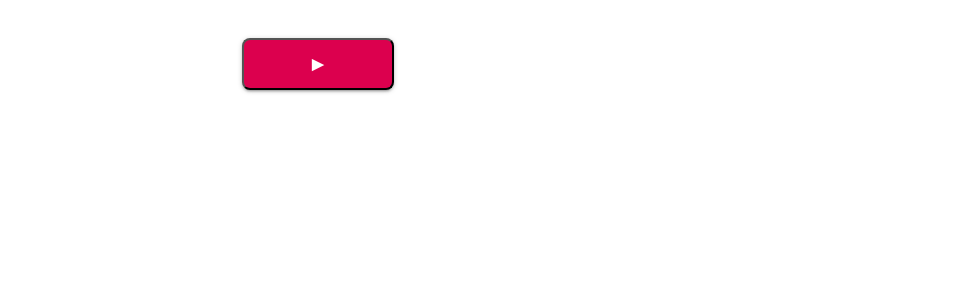
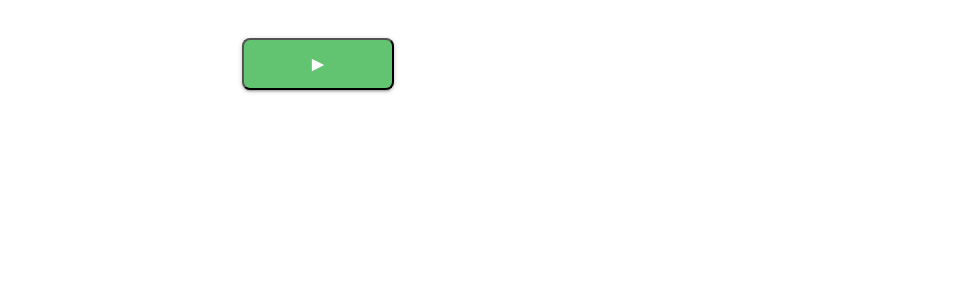
Before and after one commit to julieg18/color-card-memory-game, a website: page index.html in a window 1280 px wide. Shown: the part 418-724 px from the top of the page, without its empty margins (322-1280 px from the left). Drawn offline with Linux system fonts and the light colour scheme.

Commit message:
:sparkles: Implements random button colors on page start
Co-authored-by: Julie <julieheartcrochet@gmail.com>

```diff
--- a/index.html
+++ b/index.html
@@ -12,7 +12,7 @@
   <body>
     <main>
       <h1 class="title">Color Cards</h1>
-      <button class="play_button">&#9658;</button>
+      <button id="play_button" class="play_button">&#9658;</button>
     </main>
     <footer>
       <i class="fab fa-github icon"></i>
--- a/index.js
+++ b/index.js
@@ -1 +1,27 @@
-let colors = ['#9AD1D4', '#62C370', '#CC3363', '#0E0319'];
+const colors =  ['rgb(154, 209, 212)', 'rgb(98, 195, 112)', 'rgb(204, 51, 99)', 'rgb(14, 3, 25)']
+const htmlPlayButton = document.querySelector('#play_button');
+
+function main() {
+    window.addEventListener('load', handleOnLoad);
+}
+
+function handleOnLoad() {
+    setInterval(() => runRandomButton(), 2500)
+}
+
+function runRandomButton() {
+    const randomNumber = getRandomNumber();
+    const currentColor = htmlPlayButton.style.backgroundColor;
+    const color = colors[randomNumber];
+
+    if (currentColor === color) {
+      return runRandomButton()
+    }
+    htmlPlayButton.style.backgroundColor = color;
+}
+
+function getRandomNumber() {
+    return Math.floor((Math.random() * 3) + 1);
+}
+
+main();
```
